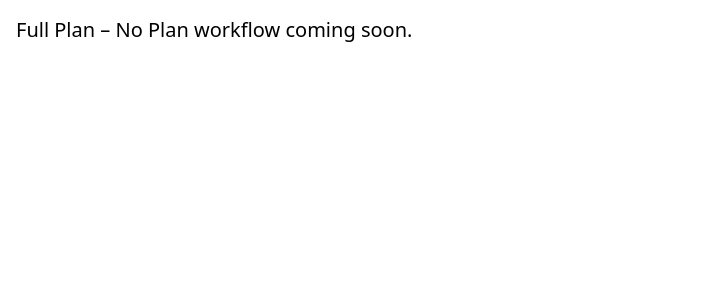
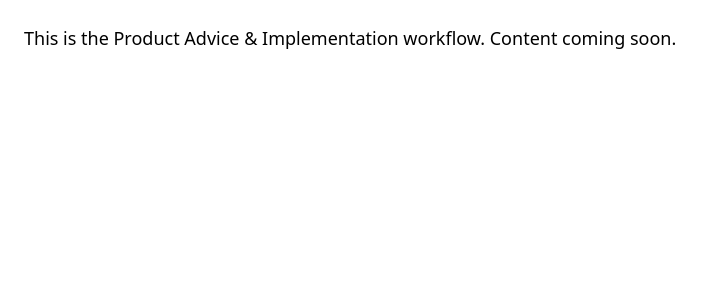
Before and after one commit to dezaritto/meta-workflow-selector, a Next.js app: page /workflow/product-advice in a window 1280 px wide. Shown: the top 300 px of the page, without its empty margins (0-721 px from the left). Built offline with nearby package versions, Linux system fonts and the light colour scheme.

Commit message:
Update product-advice.js

```diff
--- a/pages/workflow/product-advice.js
+++ b/pages/workflow/product-advice.js
@@ -1,3 +1,3 @@
-export default function FullNoPlan() {
-  return <div className="p-4 text-xl">Full Plan – No Plan workflow coming soon.</div>;
+export default function ProductAdvice() {
+  return <div className="p-6 text-lg">This is the Product Advice & Implementation workflow. Content coming soon.</div>;
 }
```
